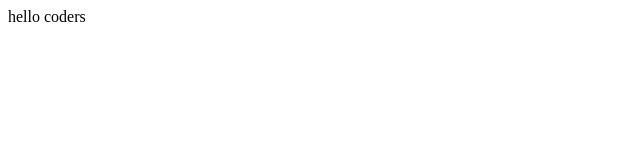
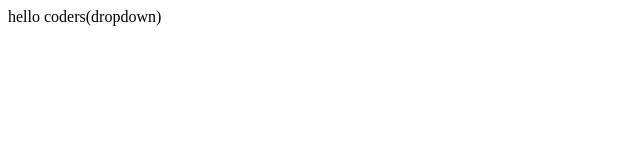
Before and after one commit to deypartha/hello_world, a plain HTML site: page index.html in a window 1280 px wide. Shown: the full height of the page, 0-640 px from the left. Drawn offline with Linux system fonts and the light colour scheme.

```diff
--- a/index.html
+++ b/index.html
@@ -1 +1 @@
-<p>hello coders</p>
+<p>hello coders(dropdown)</p>
```
